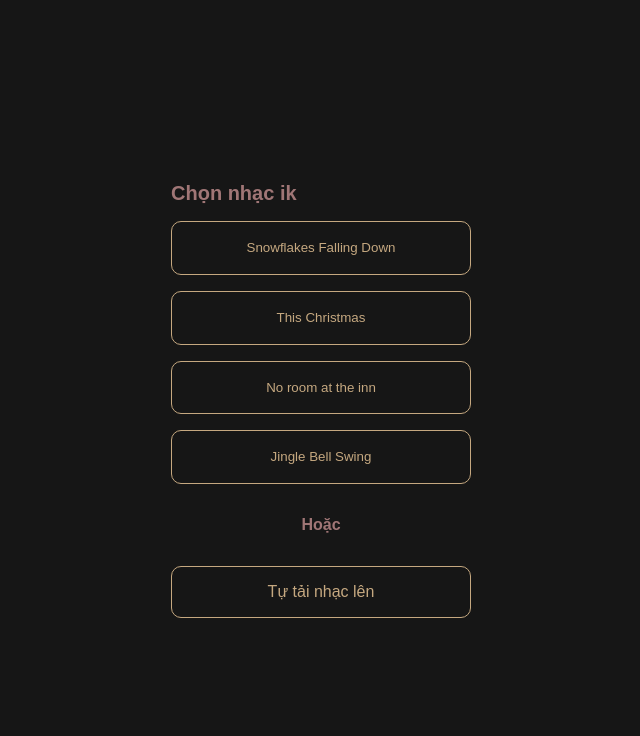
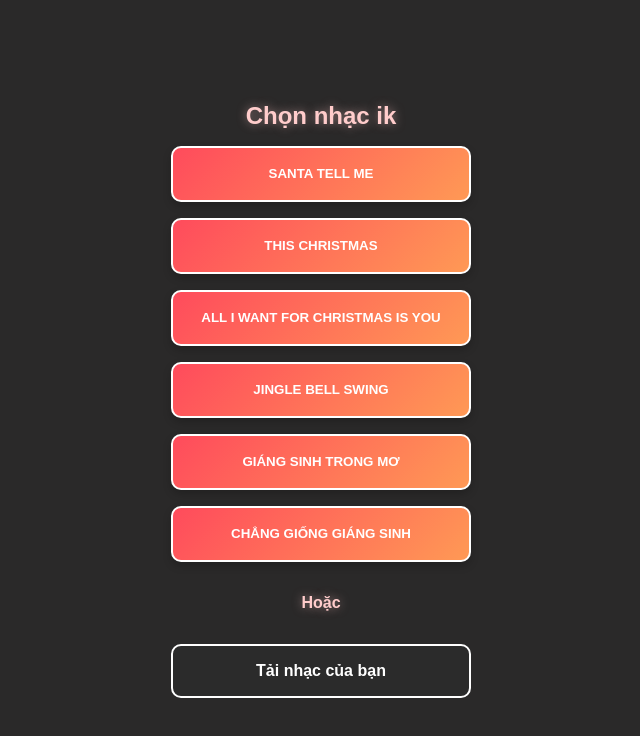
Before and after one commit to datmtadk60/Noel, a plain HTML site: page index.html in a window 1280 px wide. Shown: the whole page, without its empty margins (319-959 px from the left). Drawn offline with nearby package versions, Linux system fonts and the light colour scheme.

Commit message:
them nhac

```diff
--- a/index.html
+++ b/index.html
@@ -8,119 +8,109 @@
 
 	<style>
 		* {
-
 			box-sizing: border-box;
-
 		}
 
 		body {
-
 			margin: 0;
-
 			height: 100vh;
-
 			overflow: hidden;
-
 			display: flex;
-
 			align-items: center;
-
 			justify-content: center;
-
-			background: #161616;
-
-			color: #c5a880;
-
+			background: #2b2b2b;
+			color: #fff;
 			font-family: sans-serif;
-
 		}
 
 		label {
+			display: inline-block;
+			background-color: #2b2b2b;
+			padding: 16px;
+			border-radius: 0.3rem;
+			cursor: pointer;
+			margin-top: 1rem;
+			width: 300px;
+			border-radius: 10px;
+			border: 2px solid #fff;
+			text-align: center;
+			font-weight: bold;
+			color: #fff;
+			transition: all 0.3s ease-in-out;
+		}
 
-			display: inline-block;
-
-			background-color: #161616;
-
-			padding: 16px;
-
-			border-radius: 0.3rem;
-
-			cursor: pointer;
-
-			margin-top: 1rem;
-
-			width: 300px;
-
-			border-radius: 10px;
-
-			border: 1px solid #c5a880;
-
-			text-align: center;
-
+		label:hover {
+			background: linear-gradient(135deg, #ff4b5c, #ff9955);
+			color: white;
+			box-shadow: 0 0 15px rgba(255, 255, 255, 0.6);
 		}
 
 		ul {
-
 			list-style-type: none;
-
 			padding: 0;
-
 			margin: 0;
-
 		}
 
 		.btn {
+			background: linear-gradient(135deg, #ff4b5c, #ff9955);
+			border-radius: 10px;
+			color: white;
+			font-weight: bold;
+			border: 2px solid #fff;
+			padding: 16px;
+			width: 300px;
+			margin-bottom: 16px;
+			line-height: 1.5;
+			cursor: pointer;
+			text-transform: uppercase;
+			transition: all 0.3s ease-in-out;
+			box-shadow: 0 4px 8px rgba(0, 0, 0, 0.2);
+		}
 
-			background-color: #161616;
-
-			border-radius: 10px;
-
-			color: #c5a880;
-
-			border: 1px solid #c5a880;
-
-			padding: 16px;
-
-			width: 300px;
-
-			margin-bottom: 16px;
-
-			line-height: 1.5;
-
-			cursor: pointer;
-
+		.btn:hover {
+			background: linear-gradient(135deg, #ff9955, #ff4b5c);
+			box-shadow: 0 0 15px rgba(255, 255, 255, 0.6);
+			transform: scale(1.05);
 		}
 
 		.separator {
-
 			font-weight: bold;
-
 			text-align: center;
-
 			width: 300px;
-
 			margin: 16px 0px;
-
-			color: #a07676;
-
+			color: #ffcccb;
+			text-shadow: 0 0 10px rgba(255, 204, 204, 0.5);
 		}
 
 		.title {
-
-			color: #a07676;
-
+			color: #ffcccb;
 			font-weight: bold;
-
-			font-size: 1.25rem;
-
+			font-size: 1.5rem;
 			margin-bottom: 16px;
-
+			text-shadow: 0 0 10px rgba(255, 204, 204, 0.5);
+			text-align: center;
 		}
 
 		.text-loading {
+			font-size: 2rem;
+		}
 
-			font-size: 2rem;
+		#overlay {
+			background-color: rgba(43, 41, 41, 0.737);
+			width: 100%;
+			height: 100%;
+			display: flex;
+			align-items: center;
+			justify-content: center;
+		}
 
+		input[type="file"] {
+			display: none;
+		}
+
+		label:hover {
+			background: linear-gradient(135deg, #ff9955, #ff4b5c);
+			box-shadow: 0 0 15px rgba(255, 255, 255, 0.6);
 		}
 	</style>
 
@@ -148,13 +138,17 @@
 
 			<li class="title">Chọn nhạc ik</li>
 
-			<li><button class="btn" id="btnA" type="button">Snowflakes Falling Down</button></li>
+			<li><button class="btn" id="btnA" type="button">Santa Tell Me</button></li>
 
 			<li><button class="btn" id="btnB" type="button">This Christmas</button></li>
 
-			<li><button class="btn" id="btnC" type="button">No room at the inn</button></li>
+			<li><button class="btn" id="btnC" type="button">All I Want For Christmas Is You</button></li>
 
 			<li><button class="btn" id="btnD" type="button">Jingle Bell Swing</button></li>
+
+			<li><button class="btn" id="btnD" type="button">Giáng Sinh Trong Mơ</button></li>
+
+			<li><button class="btn" id="btnD" type="button">Chẳng Giống Giáng Sinh</button></li>
 
 			<li class="separator">Hoặc</li>
 
@@ -162,7 +156,7 @@
 
 				<input type="file" id="upload" hidden />
 
-				<label for="upload">Tự tải nhạc lên</label>
+				<label for="upload">Tải nhạc của bạn</label>
 
 			</li>
 
@@ -354,18 +348,21 @@
 
 		document.getElementById("overlay").innerHTML =
 
-			'<div class="text-loading">Please Wait...</div>';
+			'<div class="text-loading">Đợi xíu nha :D</div>';
 
 		const files = [
 
-			"https://files.freemusicarchive.org/storage-freemusicarchive-org/music/no_curator/Simon_Panrucker/Happy_Christmas_You_Guys/Simon_Panrucker_-_01_-_Snowflakes_Falling_Down.mp3",
+			"https://ia800608.us.archive.org/34/items/stm_20241221/STM.mp3",
 
 			"https://files.freemusicarchive.org/storage-freemusicarchive-org/music/no_curator/Dott/This_Christmas/Dott_-_01_-_This_Christmas.mp3",
 
-			"https://files.freemusicarchive.org/storage-freemusicarchive-org/music/ccCommunity/TRG_Banks/TRG_Banks_Christmas_Album/TRG_Banks_-_12_-_No_room_at_the_inn.mp3",
+			"https://ia803102.us.archive.org/2/items/alliwantforchristmasisyou_201912/All%20I%20Want%20For%20Christmas%20Is%20You.mp3",
 
 			"https://files.freemusicarchive.org/storage-freemusicarchive-org/music/ccCommunity/Mark_Smeby/En_attendant_Nol/Mark_Smeby_-_07_-_Jingle_Bell_Swing.mp3",
 
+			"https://ia903105.us.archive.org/1/items/gstm_20241221/GSTM.mp3",
+
+			"https://ia800104.us.archive.org/24/items/cggs_20241221/CGGS.mp3"
 		];
 
 		const file = files[i];
@@ -398,7 +395,7 @@
 
 		document.getElementById("overlay").innerHTML =
 
-			'<div class="text-loading">Please Wait...</div>';
+			'<div class="text-loading">Đang chạy nhạc của bạn..</div>';
 
 		const files = event.target.files;
 
```
